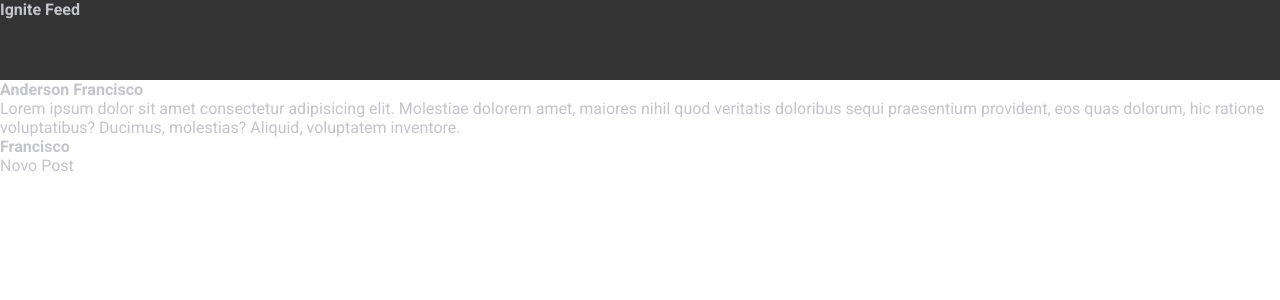
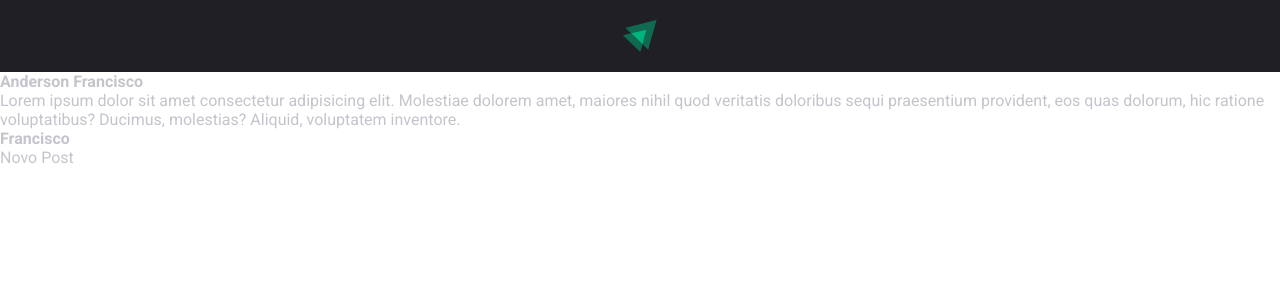
Before and after one commit to andersonigfrancisco/Vite-React, a React (Vite) app: page / in a window 1280 px wide. Shown: the top 300 px of the page. Built offline with nearby package versions, Linux system fonts and the light colour scheme.

Commit message:
:construction_worker: add header

```diff
--- a/src/Components/Header.jsx
+++ b/src/Components/Header.jsx
@@ -1,10 +1,11 @@
 import styles from './Header.module.css'
+import igniteLogo from '../assets/Ignite-logo.svg'
 
 export function Header(){
 
   return (
     <header className={styles.header}>
-      <strong>Ignite Feed</strong>
+      <img src={igniteLogo} alt="Logo"/>
     </header>
 
   );
--- a/src/Components/Header.module.css
+++ b/src/Components/Header.module.css
@@ -1,4 +1,10 @@
 .header{
-  background:#333;
-  height:80px;
+  background:var(--gray-800);
+  display:flex;
+  justify-content:center;
+  padding: 1.25rem 0;
 }
+
+.header img {
+  height: 2rem;
+}
```
Also changed, not shown: src/assets/Ignite simbol@2x.svg (added), src/assets/Ignite-logo.svg (added).
